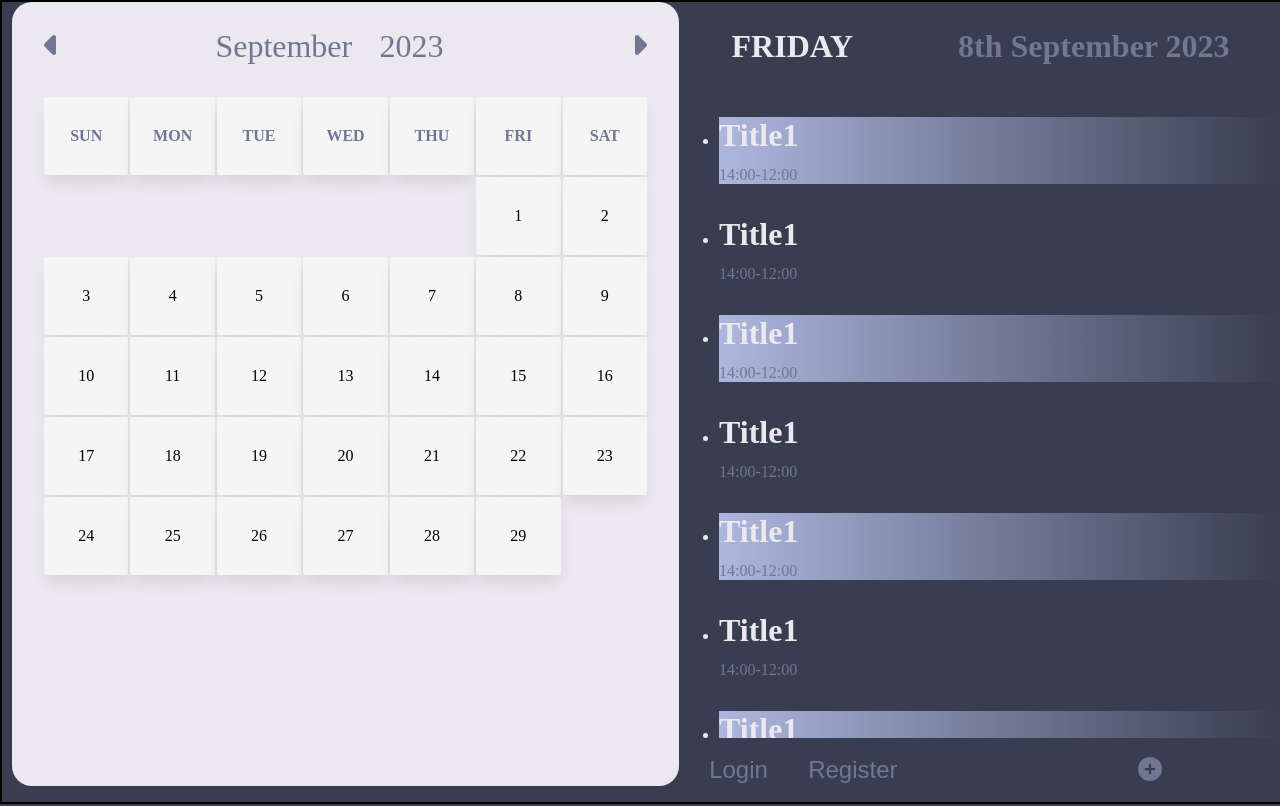
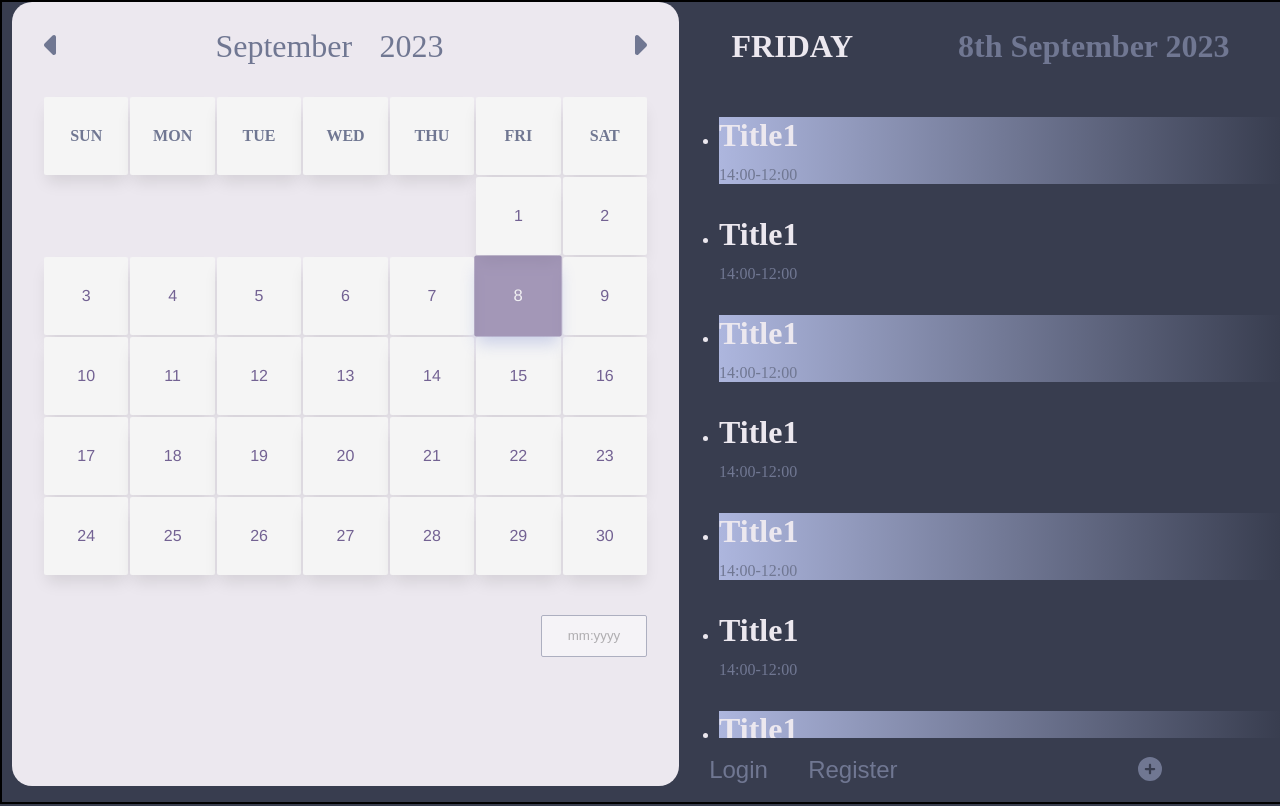
Before and after one commit to amaan-aly246/CalenderWebApp, a React (Vite) app in the folder Client/: page / in a window 1280 px wide. Built offline with nearby package versions, Linux system fonts and the light colour scheme.

Commit message:
input to enter month and year add

```diff
--- a/Client/src/components/CalenderPart/CalenderPart.css
+++ b/Client/src/components/CalenderPart/CalenderPart.css
@@ -42,13 +42,48 @@ span.year {
   width: 100%;
   height: 3em;
   /* border: 2px solid black; */
-  box-shadow: 0px 10px 15px -3px rgba(0,0,0,0.1);
+  box-shadow: 0px 10px 15px -3px rgba(0, 0, 0, 0.1);
   border-radius: 2px;
   padding-top: 30px;
   text-align: center;
   background-color: whitesmoke;
 }
+.gird-days {
+  font-size: 1em;
+  color: var(--tertiaryColor);
+  font-family: "Franklin Gothic Medium", "Arial Narrow", Arial, sans-serif;
+}
+.empty-grid {
+  z-index: -10000;
+  background-color: var(--secondaryColor);
+  box-shadow: none;
+}
 
-.empty-grid{
-  z-index: -10000;
+.extra-effect {
+  background-color: var(--tertiaryColor);
+  opacity: 0.6;
+  transform: scale(1.04);
+  box-shadow: 0px 10px 15px -3px rgb(173, 182, 222);
+  color: whitesmoke;
 }
+
+.Calender-footer{
+  position: relative;
+  transform: translateY(-40px);
+  height: 40px;
+  /* background-color: red; */
+}
+.Calender-input{
+ position: absolute;
+ right: 0;
+ width: 100px;
+ text-align: center;
+ opacity: .5;
+ height: 38px;
+ border: 1px solid var(--primaryColor2);
+ border-radius: 2px;
+}
+.Calender-input:focus{
+  opacity: 1;
+  outline: none;
+}
--- a/Client/src/components/CalenderPart/CalenderPart.jsx
+++ b/Client/src/components/CalenderPart/CalenderPart.jsx
@@ -7,14 +7,18 @@ import "../../App.css"
 import { renderDates } from "./renderDates"
 export default function CalenderPart() {
   const currentDate = new Date()
+  // console.log(currentDate.getDate())
+
   const [monthIndex, setMonthIndex] = useState(currentDate.getMonth())
   const [year, setYear] = useState(currentDate.getFullYear())
   const [firstDayOfMonth, setFirstDayOfMonth] = useState(0)
   const [totalDaysInMonth, setTotalDaysInMonth] = useState(0)
+  const [inputValue, setInputValue] = useState("")
 
   useEffect(() => {
-    const firstDay = new Date(year, monthIndex, 1).getDay()
+    const completeDate = new Date(year, monthIndex, 1)
     const lastDay = new Date(year, monthIndex + 1, 0).getDate()
+    const firstDay = completeDate.getDay()
     setFirstDayOfMonth(firstDay)
     setTotalDaysInMonth(lastDay)
   }, [year, monthIndex])
@@ -39,7 +43,21 @@ export default function CalenderPart() {
       }
     })
   }
-
+  const handleOnchange = (event) => {
+    // console.log(event.target.value)
+    setInputValue(event.target.value)
+  }
+  const handleOnKeyUp = (event) => {
+    if (event.key == "Enter") {
+      event.target.value = ""
+      event.target.blur() // remove focus from the  input
+      // console.log(inputValue.split(":"))
+      setYear(inputValue.split(":")[1])
+      parseInt(inputValue.split(":")[0]) - 1 > 12
+        ? alert("Invalid month ")
+        : setMonthIndex(parseInt(inputValue.split(":")[0]) - 1)
+    }
+  }
   return (
     <section className="Calender-Container">
       <header className="Calender-header">
@@ -66,10 +84,18 @@ export default function CalenderPart() {
 
             </div>
           ))} */}
-          {renderDates(firstDayOfMonth, totalDaysInMonth)}
+          {renderDates(firstDayOfMonth, totalDaysInMonth, monthIndex, year)}
         </div>
       </section>
-      <footer className="Calender-footer"></footer>
+      <footer className="Calender-footer">
+        <input
+          type="text"
+          placeholder="mm:yyyy"
+          className="Calender-input"
+          onChange={handleOnchange}
+          onKeyUp={handleOnKeyUp}
+        />
+      </footer>
     </section>
   )
 }
--- a/Client/src/components/CalenderPart/renderDates.jsx
+++ b/Client/src/components/CalenderPart/renderDates.jsx
@@ -1,17 +1,39 @@
-export const renderDates = (firstDayOfMonth, totalDaysInMonth) => {
+export const renderDates = (
+  firstDayOfMonth,
+  totalDaysInMonth,
+  monthIndex,
+  year
+) => {
+  const todaysDate = new Date().getDate()
+  const currentMonth = new Date().getMonth()
+  const currentYear = new Date().getFullYear()
+  // console.log(currentMonth)
   const dates = []
   // empty space before the first
   for (var i = 0; i < firstDayOfMonth; i++) {
     dates.push(<div className="grid-item empty-grid"></div>)
   }
   // dates of the current month
-    for (var i = 1; i < totalDaysInMonth; i++) {
+  for (var i = 1; i <= totalDaysInMonth; i++) {
+    if (
+      todaysDate === i &&
+      monthIndex === currentMonth &&
+      year === currentYear
+    ) {
       dates.push(
-        <div className="grid-item" key={i}>
+        <div className="grid-item extra-effect gird-days" key={i}>
+          {i}
+        </div>
+      )
+    } else {
+      dates.push(
+        <div className="grid-item gird-days" key={i}>
           {i}
         </div>
       )
     }
+  }
+
   //empty space
   const remainingCells = 42 - dates.length
   for (var i = 0; i < remainingCells; i++) {
--- a/Client/src/components/EventPar/EventPart.css
+++ b/Client/src/components/EventPar/EventPart.css
@@ -45,7 +45,6 @@
   justify-content: space-around;
   align-items: center;
   /* background-color: red; */
-
   height: 4em;
 }
 .event-footer > button {
```
Also changed, not shown: Client/src/App.css (+4 -5 lines). Lines whose indentation alone changed are shown as unchanged.
